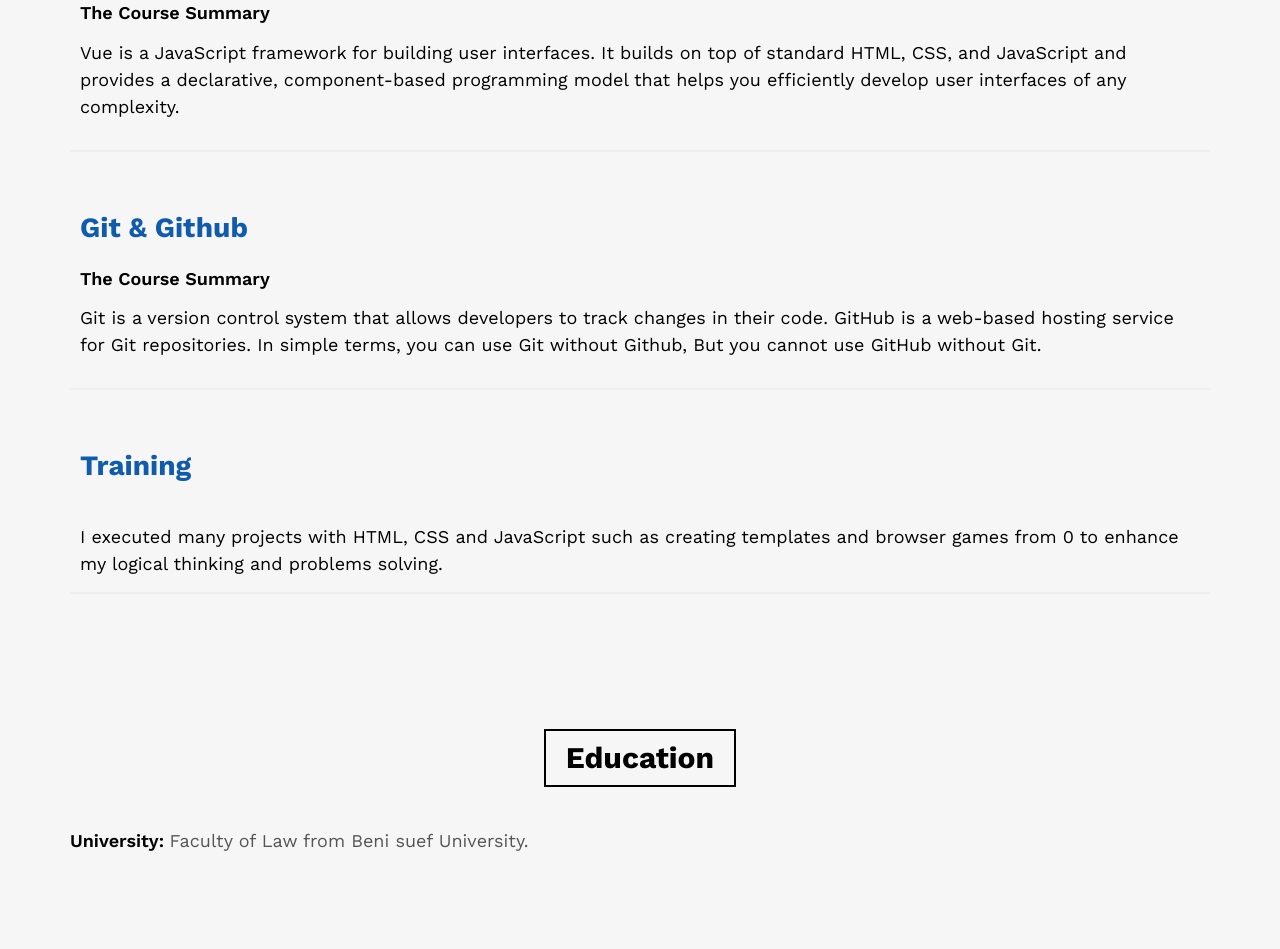
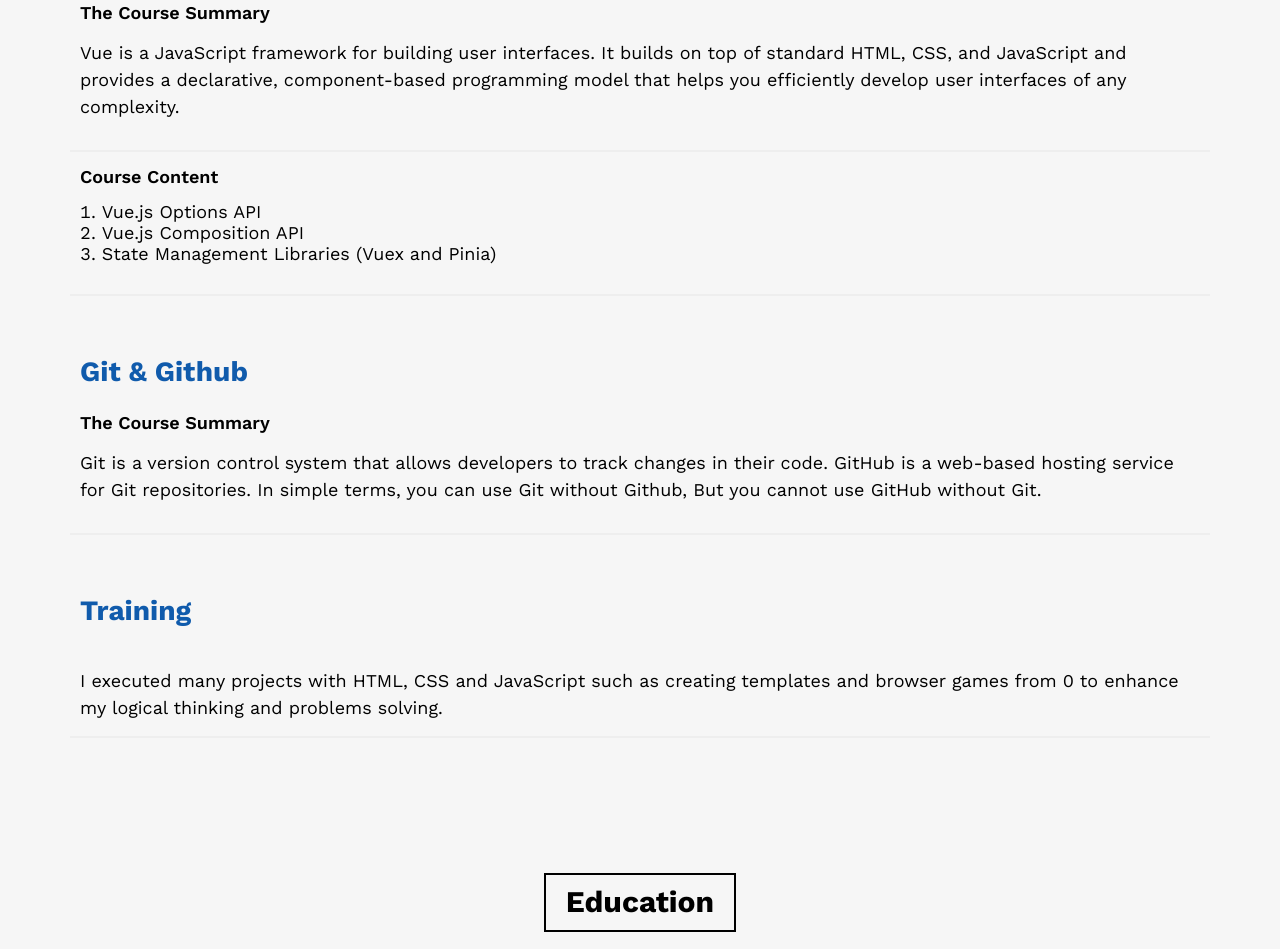
Before and after one commit to alaa-saeed-farouk/my-web-cv, a plain HTML site: page index.html in a window 1280 px wide. Shown: the part 2867-3816 px from the top of the page. Drawn offline with nearby package versions, Linux system fonts and the light colour scheme.

Commit message:
Adding Some Modifications to My CV

```diff
--- a/index.html
+++ b/index.html
@@ -194,6 +194,14 @@
               efficiently develop user interfaces of any complexity.
             </p>
           </div>
+          <div class="content">
+            <span>Course Content</span>
+            <ol>
+              <li>Vue.js Options API</li>
+              <li>Vue.js Composition API</li>
+              <li>State Management Libraries (Vuex and Pinia)</li>
+            </ol>
+          </div>
         </div>
         <div class="skill">
           <h3>Git & Github</h3>
```
Also changed, not shown: 1 other file.
